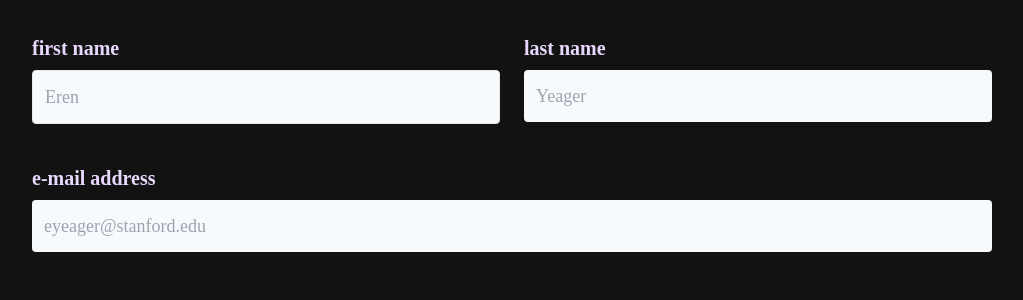
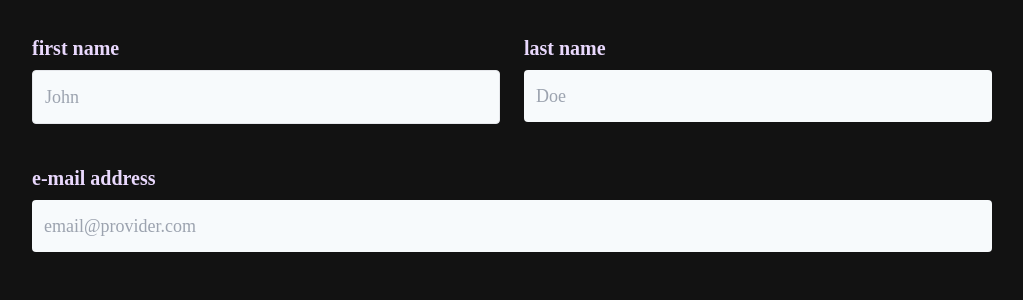
Before and after one commit to kevinjl321/portfolio, a React (Create React App) app: page / in a window 1280 px wide. Shown: the part 2606-2906 px from the top of the page, without its empty margins (128-1151 px from the left). Built offline with nearby package versions, Linux system fonts and the light colour scheme.

Commit message:
formalize site

```diff
--- a/src/components/Contact.tsx
+++ b/src/components/Contact.tsx
@@ -23,7 +23,7 @@ export class Contact extends Component {
                                     id="firstname"
                                     name="firstname"
                                     className="w-full px-3 py-3 mt-2 text-lg text-gray-700 border rounded border-primary_light focus:border focus:border-primary focus:outline-none font-body bg-gray-100"
-                                    placeholder="Eren"
+                                    placeholder="John"
                                     required
                                 />
                             </label>
@@ -37,7 +37,7 @@ export class Contact extends Component {
                                     id="lastname"
                                     name="lastname"
                                     className="w-full px-3 py-3 mt-2 text-lg text-gray-700 rounded border-primary_light focus:border focus:border-primary focus:outline-none font-body bg-gray-100"
-                                    placeholder="Yeager"
+                                    placeholder="Doe"
                                     required
                                 />
                             </label>
@@ -52,7 +52,7 @@ export class Contact extends Component {
                                 id="email"
                                 name="email"
                                 className="w-full px-3 py-3 mt-2 text-lg text-gray-700 rounded border-primary_light focus:border focus:border-primary focus:outline-none font-body bg-gray-100"
-                                placeholder="eyeager@stanford.edu"
+                                placeholder="email@provider.com"
                                 required
                             />
                         </label>
--- a/src/components/Projects.tsx
+++ b/src/components/Projects.tsx
@@ -3,7 +3,7 @@ import React, { Component } from 'react'
 import {HiOutlineExternalLink} from "react-icons/hi"
 import {AiFillGithub} from "react-icons/ai"
 
-import Test from "../images/Test.jpg"
+import Test from "../images/Test.png"
 
 export class Projects extends Component {
     render() {
```
Also changed, not shown: src/images/Test.jpg (deleted), src/images/Test.png (added).
